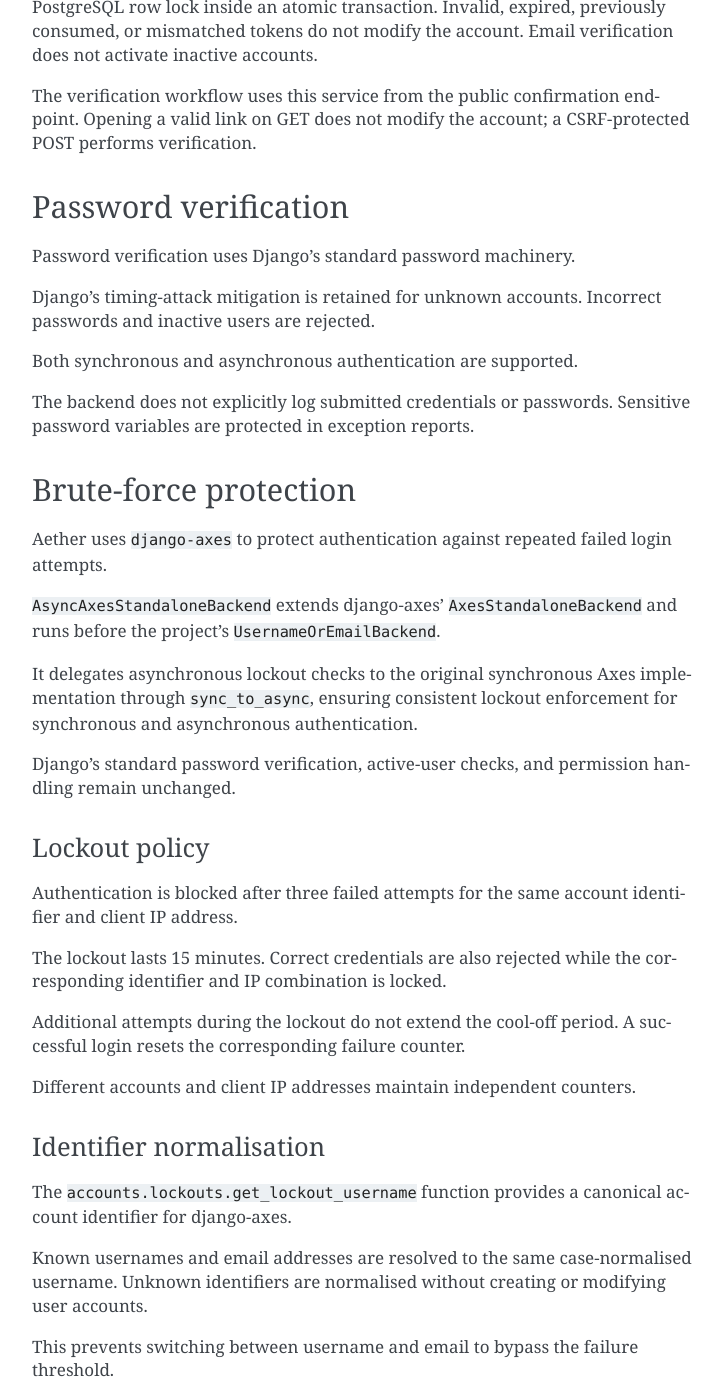
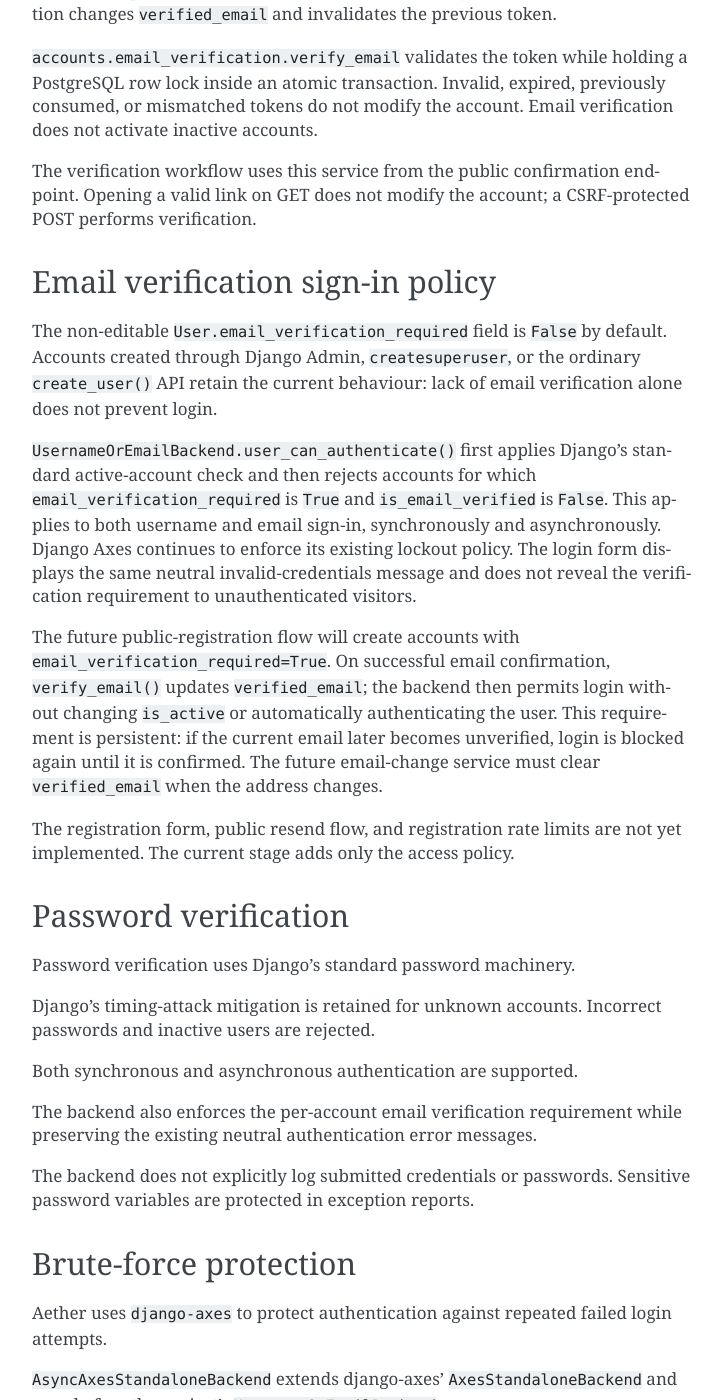
Before and after one commit to alex-nuclearboy/aether-app, a Sphinx documentation site: the page built from docs/source/security/authentication.rst, in a window 1280 px wide and 1400 px high, scrolled down 2119 px. Shown: the whole window, without its empty margins (388-1111 px from the left). Built offline with Sphinx 7.4.7, drawn with Linux system fonts in a browser that asks for light colours; some of the changed text lies outside the part shown.

Commit message:
docs(accounts): document email verification sign-in policy
Document per-account verification requirements and unchanged Admin and CLI defaults. Clarify independent inactive-account handling and update security, architecture, and test coverage.

```diff
--- a/docs/source/architecture/overview.rst
+++ b/docs/source/architecture/overview.rst
@@ -26,6 +26,9 @@ The implemented foundation consists of:
   case-insensitive username and email uniqueness;
 * persistent per-account email verification state, initially unverified and
   matched against the current email independently from account activation;
+* a per-account sign-in policy that requires current email verification only
+  for accounts explicitly marked as requiring it, without changing Django's
+  ``is_active`` semantics or existing Admin/CLI account access;
 * synchronous and asynchronous authentication by username or email with
   case-insensitive lookups, using Django's standard password and permissions
   mechanisms;
--- a/docs/source/security/authentication.rst
+++ b/docs/source/security/authentication.rst
@@ -63,9 +63,12 @@ only when ``verified_email`` is non-empty and matches the user's current
 ``email`` case-insensitively. Changing ``email`` to a different address makes
 this property ``False`` without requiring custom ``save()`` logic.
 
-The verification state is independent of Django's ``is_active`` flag. Marking
-an email as verified does not grant login access or reactivate an inactive
-account. The ``verified_email`` field is excluded from ordinary model forms.
+Email ownership verification is separate from Django's ``is_active`` flag.
+When an account has ``email_verification_required=True``, authentication
+requires both ``is_active`` and a currently verified email address. Accounts
+without that requirement can sign in while unverified. Confirming an email
+does not activate a disabled account or create a login session. The
+``verified_email`` field is excluded from ordinary model forms.
 
 No email is verified automatically by account creation. Aether provides
 a dedicated token generator and a server-side verification service. The
@@ -99,6 +102,33 @@ The verification workflow uses this service from the public confirmation
 endpoint. Opening a valid link on GET does not modify the account; a
 CSRF-protected POST performs verification.
 
+Email verification sign-in policy
+---------------------------------
+
+The non-editable ``User.email_verification_required`` field is ``False`` by
+default. Accounts created through Django Admin, ``createsuperuser``, or the
+ordinary ``create_user()`` API retain the current behaviour: lack of email
+verification alone does not prevent login.
+
+``UsernameOrEmailBackend.user_can_authenticate()`` first applies Django's
+standard active-account check and then rejects accounts for which
+``email_verification_required`` is ``True`` and ``is_email_verified`` is
+``False``. This applies to both username and email sign-in, synchronously and
+asynchronously. Django Axes continues to enforce its existing lockout policy.
+The login form displays the same neutral invalid-credentials message and does
+not reveal the verification requirement to unauthenticated visitors.
+
+The future public-registration flow will create accounts with
+``email_verification_required=True``. On successful email confirmation,
+``verify_email()`` updates ``verified_email``; the backend then permits login
+without changing ``is_active`` or automatically authenticating the user.
+This requirement is persistent: if the current email later becomes
+unverified, login is blocked again until it is confirmed. The future
+email-change service must clear ``verified_email`` when the address changes.
+
+The registration form, public resend flow, and registration rate limits are
+not yet implemented. The current stage adds only the access policy.
+
 Password verification
 ---------------------
 
@@ -108,6 +138,9 @@ Django's timing-attack mitigation is retained for unknown accounts.
 Incorrect passwords and inactive users are rejected.
 
 Both synchronous and asynchronous authentication are supported.
+
+The backend also enforces the per-account email verification requirement
+while preserving the existing neutral authentication error messages.
 
 The backend does not explicitly log submitted credentials or passwords.
 Sensitive password variables are protected in exception reports.
@@ -263,8 +296,9 @@ existing verification service and redirects to the token-free
 and use ``Referrer-Policy: origin`` to avoid exposing the token in referrer
 paths. Application HTTP logs redact confirmation URL components.
 
-The profile currently has no editing controls. Changing account data or email,
-and registration-specific login restrictions, will be implemented separately.
+The profile currently has no editing controls. Changing account data or
+email, and the public registration interface, will be implemented separately.
+The registration-specific sign-in policy is already enforced by the backend.
 See :doc:`profile` for the full flow and security considerations.
 
 
```
Also changed, not shown: docs/source/architecture/project-structure.rst (+10 -2 lines), docs/source/development/testing.rst (+13 -4 lines), docs/source/security/profile.rst (+7 -5 lines).
